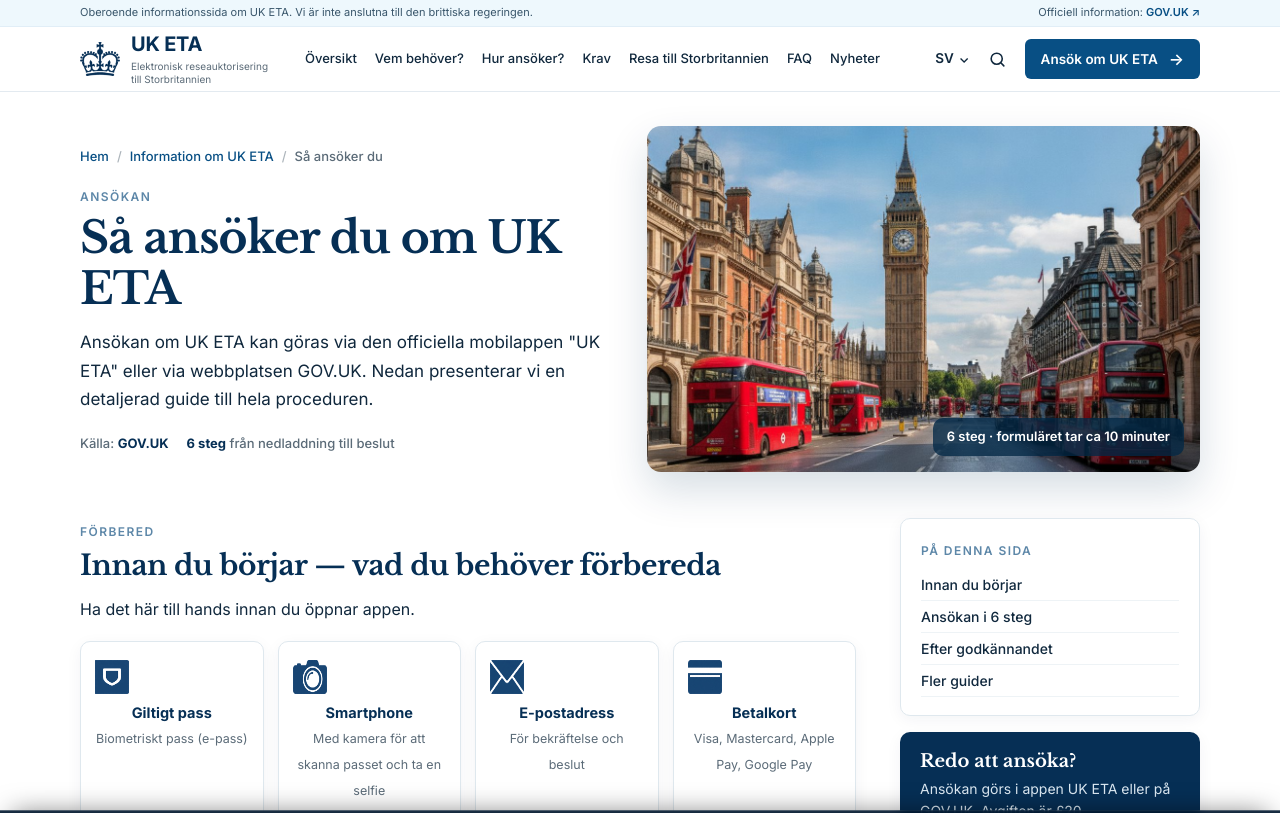
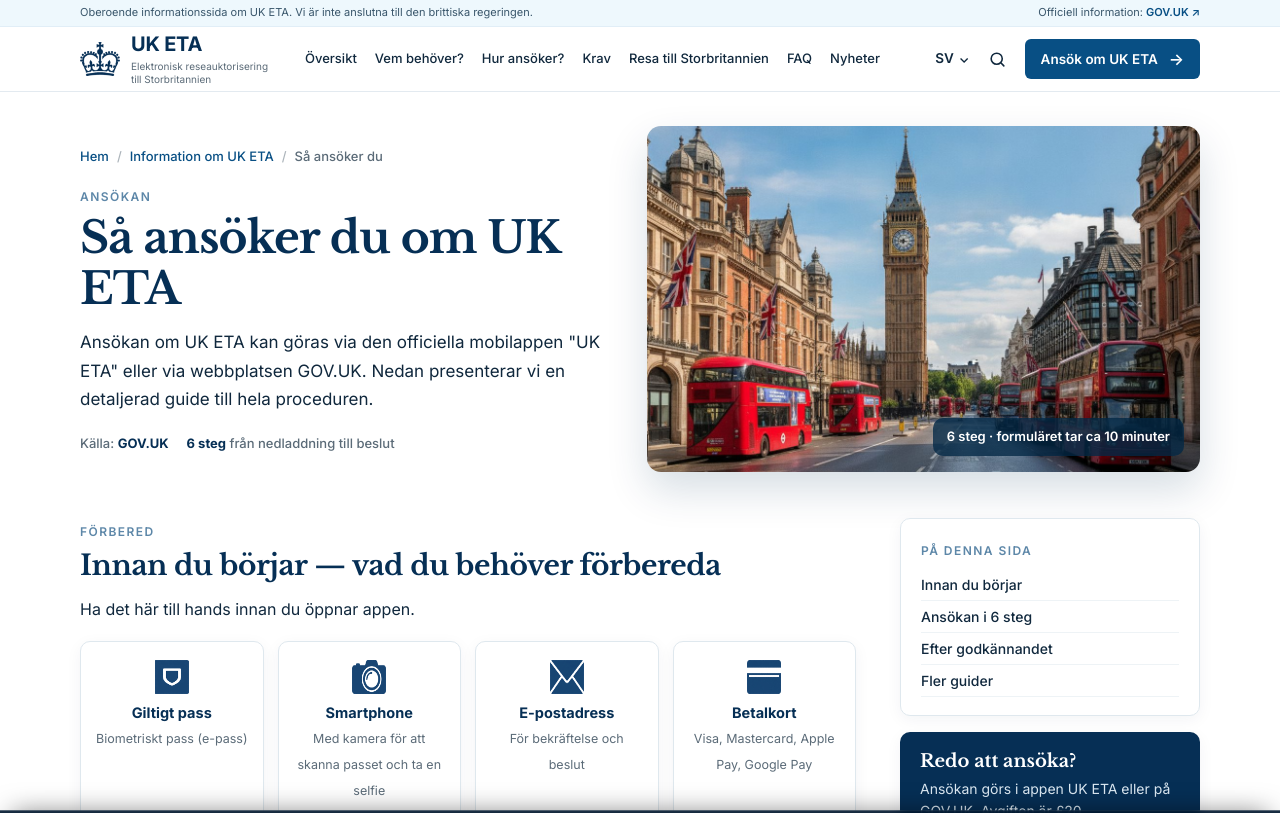
Before and after one commit to mediaxsaburoai0818-design/se-uk-eta-site, a Next.js app: page /eta-info/application in a window 1280 px wide. Shown: the top 813 px of the page. Built offline with nearby package versions, Linux system fonts and the light colour scheme.

Commit message:
eta-sub: 必要なものカードのアイコンを中央に
Co-Authored-By: Claude Opus 5.5 <noreply@anthropic.com>

```diff
--- a/app/eta-sub.css
+++ b/app/eta-sub.css
@@ -26,7 +26,7 @@
 .xsub .sec a{color:var(--color-cta)}
 .xsub .req{display:grid;grid-template-columns:repeat(4,1fr);gap:14px;margin-top:18px}
 .xsub .req .c{background:#fff;border:1px solid var(--color-border);border-radius:var(--radius-md);padding:18px 14px;text-align:center;box-shadow:var(--shadow-card)}
-.xsub .req .c img{width:34px;height:34px}
+.xsub .req .c img{width:34px;height:34px;display:block;margin:0 auto}
 .xsub .req .c b{display:block;font:700 14.5px var(--font-sans);color:var(--color-heading);margin:10px 0 4px}
 .xsub .req .c span{font:400 12.5px/1.5 var(--font-sans);color:var(--color-muted)}
 .xsub .tl{position:relative;margin-top:20px}
```
